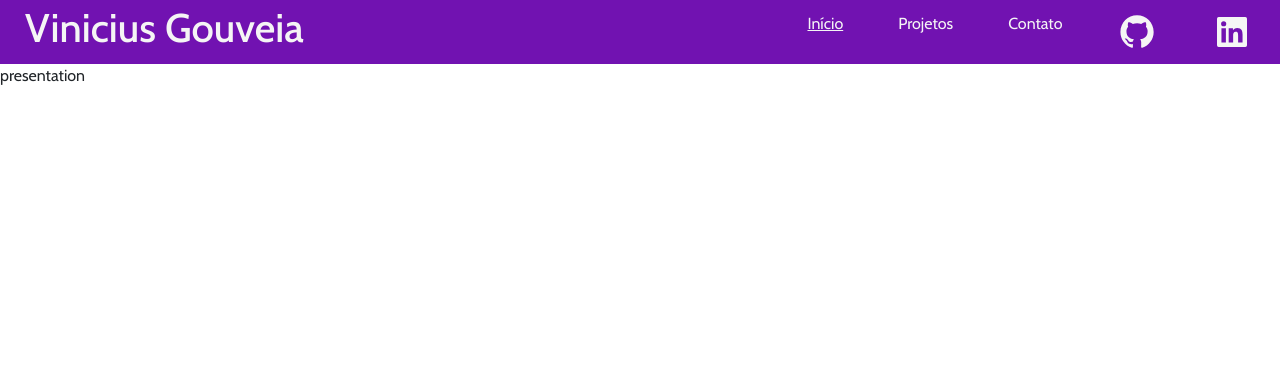
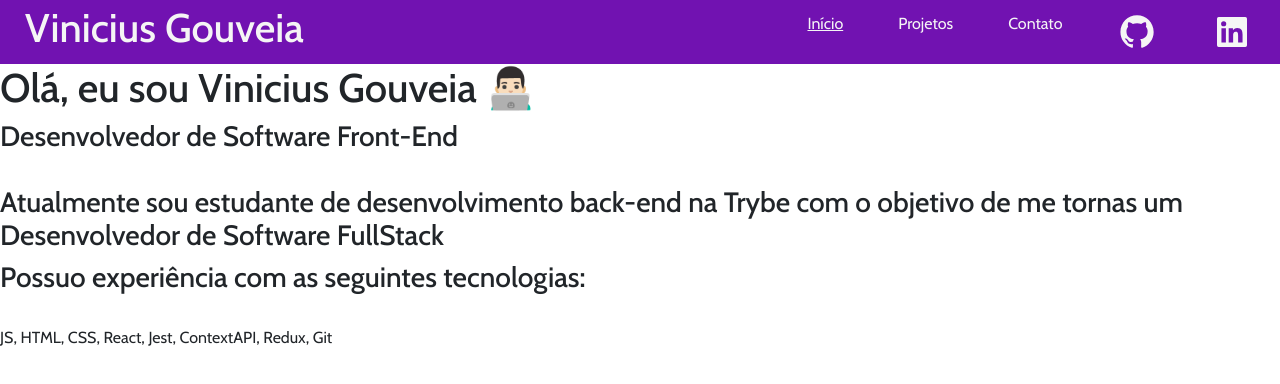
Before and after one commit to vinigofr/vinigofr.github.io, a React (Create React App) app: page / in a window 1280 px wide. Shown: the top 384 px of the page. Built offline with nearby package versions, Linux system fonts and the light colour scheme; the HTML template or start-up script is replaced by a standard one.

Commit message:
[ADD] Adiciona informaçoes acerca de Vinicius Gouveia

```diff
--- /dev/null
+++ b/src/Components/Contact.jsx
@@ -0,0 +1,11 @@
+import React from 'react'
+
+function Contact() {
+  return (
+    <div>
+      <email>freitas.viniciuspk@outlook.com.br</email>
+    </div>
+  )
+}
+
+export default Contact
--- a/src/Components/Presentation.jsx
+++ b/src/Components/Presentation.jsx
@@ -1,11 +1,27 @@
-import React from 'react'
+import React from "react";
 
 function Presentation() {
   return (
-    <div>
-      presentation
+    <div className="main-backgrounds">
+      <h1>Olá, eu sou Vinicius Gouveia 👨🏻‍💻</h1>
+
+      <main>
+        <section>
+          <h3>Desenvolvedor de Software Front-End</h3>
+          <br />
+          <h3>
+            Atualmente sou estudante de desenvolvimento back-end na Trybe com o
+            objetivo de me tornas um Desenvolvedor de Software FullStack
+          </h3>
+        </section>
+        <section>
+          <h3>Possuo experiência com as seguintes tecnologias:</h3>
+          <br />
+          {['JS','HTML','CSS','React','Jest','ContextAPI','Redux','Git'].join(', ')}
+        </section>
+      </main>
     </div>
-  )
+  );
 }
 
-export default Presentation
+export default Presentation;
--- a/src/Pages/Home.jsx
+++ b/src/Pages/Home.jsx
@@ -3,6 +3,7 @@ import MyContext from '../ContextAPI/MyContext';
 import Header from '../Components/Header';
 import Projects from '../Components/Projects';
 import Presentation from '../Components/Presentation';
+import Contact from '../Components/Contact';
 
 function Home() {
   const context = useContext(MyContext);
@@ -13,7 +14,7 @@ function Home() {
       <Header/>
       { page === 'home' ? <Presentation /> : null }
       { page === 'projects' ? <Projects /> : null }
-      { page === 'contact' ? 'contato' : null }
+      { page === 'contact' ? <Contact /> : null }
     </div>
   )
 }
--- a/src/Styles/general-style.css
+++ b/src/Styles/general-style.css
@@ -23,6 +23,10 @@
   background-color: rgb(113, 18, 177);
 }
 
+.main-backgrounds {
+  height: calc(100vh - 4rem);
+}
+
 @media screen and (max-width: 768px) {
   #github, #linkedin, #projects, #contact, #home {
     border-radius: 5px;
```
